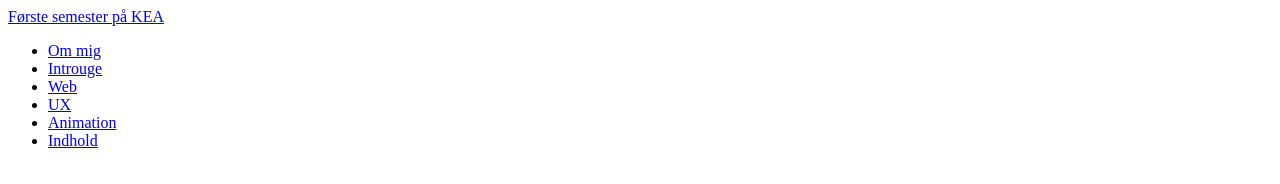
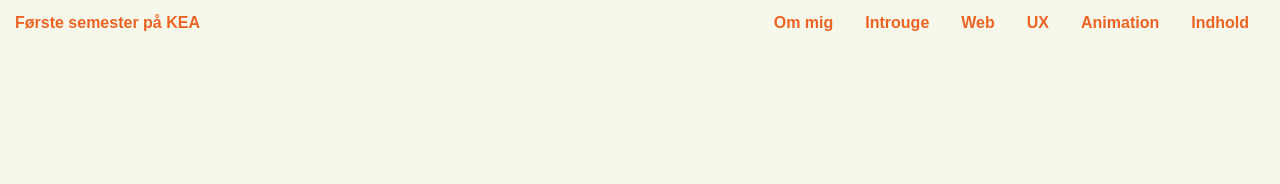
Before and after one commit to loui47p3/portfolio-eksamen, a plain HTML site: page animation.html in a window 1280 px wide. Drawn offline with Linux system fonts and the light colour scheme; a web font is replaced by a local one.

Commit message:
ny forside og skrift

```diff
--- a/animation.html
+++ b/animation.html
@@ -5,32 +5,26 @@
     <meta charset="UTF-8">
     <meta http-equiv="X-UA-Compatible" content="IE=edge">
     <meta name="viewport" content="width=device-width, initial-scale=1.0">
+    <link rel="stylesheet" href="https://use.typekit.net/qnl3pma.css">
+    <link rel="stylesheet" href="https://use.typekit.net/qnl3pma.css">
+
+    <link rel="stylesheet" href="style.css">
     <title>Animation</title>
 </head>
 
 <body>
     <header>
-        <nav class="navbar">
+        <div class="logo">
             <a href="index.html">Første semester på KEA</a>
-            <ul class="nav-menu">
-                <li class="nav-item">
-                    <a class="nav-link" href="mig.html">Om mig</a>
-                </li>
-                <li class="nav-item">
-                    <a class="nav-link" href="introuge.html">Introuge</a>
-                </li>
-                <li class="nav-item">
-                    <a class="nav-link" href="web.html">Web</a>
-                </li>
-                <li class="nav-item">
-                    <a class="nav-link" href="ux.html">UX</a>
-                </li>
-                <li class="nav-item">
-                    <a class="nav-link" href="animation.html">Animation</a>
-                </li>
-                <li class="nav-item">
-                    <a class="nav-link" href="indhold.html">Indhold</a>
-                </li>
+        </div>
+        <nav>
+            <ul class="menu">
+                <li><a href="mig.html">Om mig</a></li>
+                <li><a href="introuge.html">Introuge</a></li>
+                <li><a href="web.html">Web</a></li>
+                <li><a href="ux.html">UX</a></li>
+                <li><a href="animation.html">Animation</a></li>
+                <li><a href="indhold.html">Indhold</a></li>
             </ul>
         </nav>
     </header>
```
Also changed, not shown: indhold.html (+14 -20 lines), introuge.html (+14 -20 lines), mig.html (+14 -20 lines), ux.html (+14 -20 lines), web.html (+14 -20 lines).
